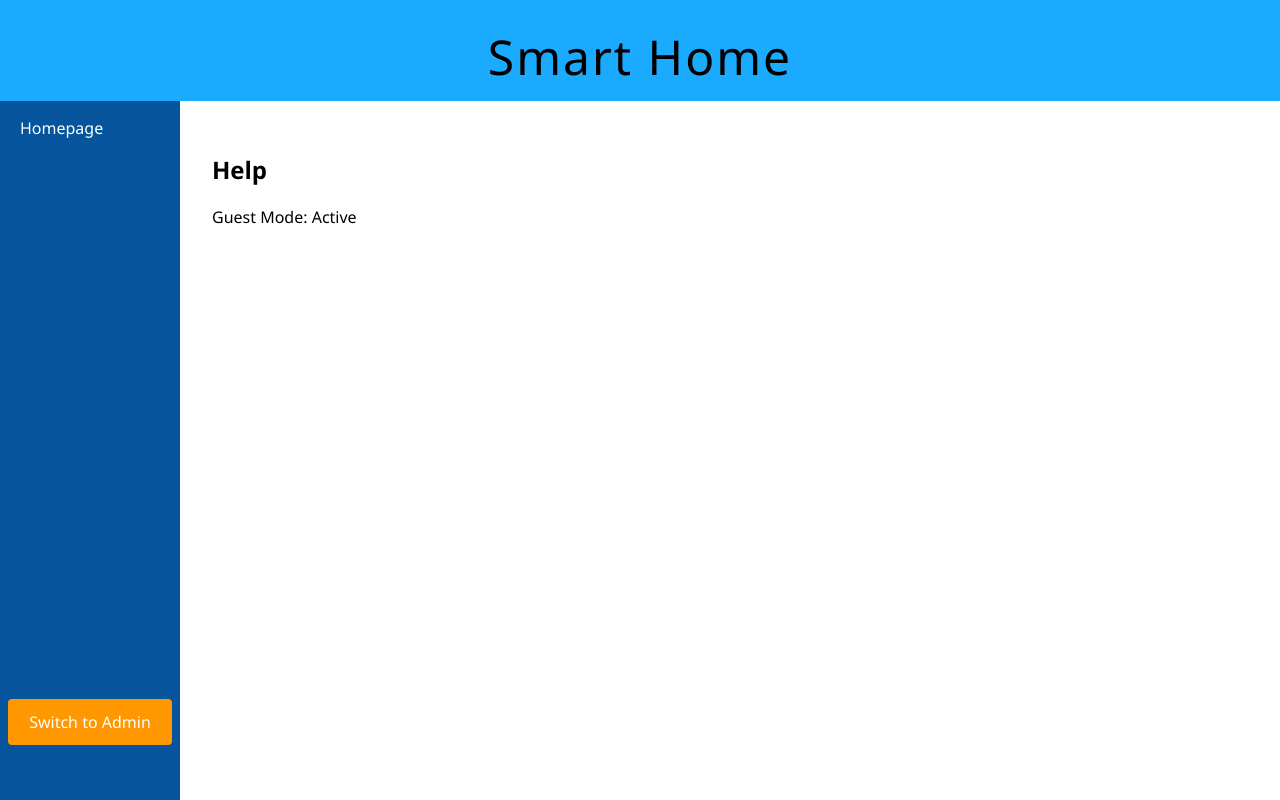
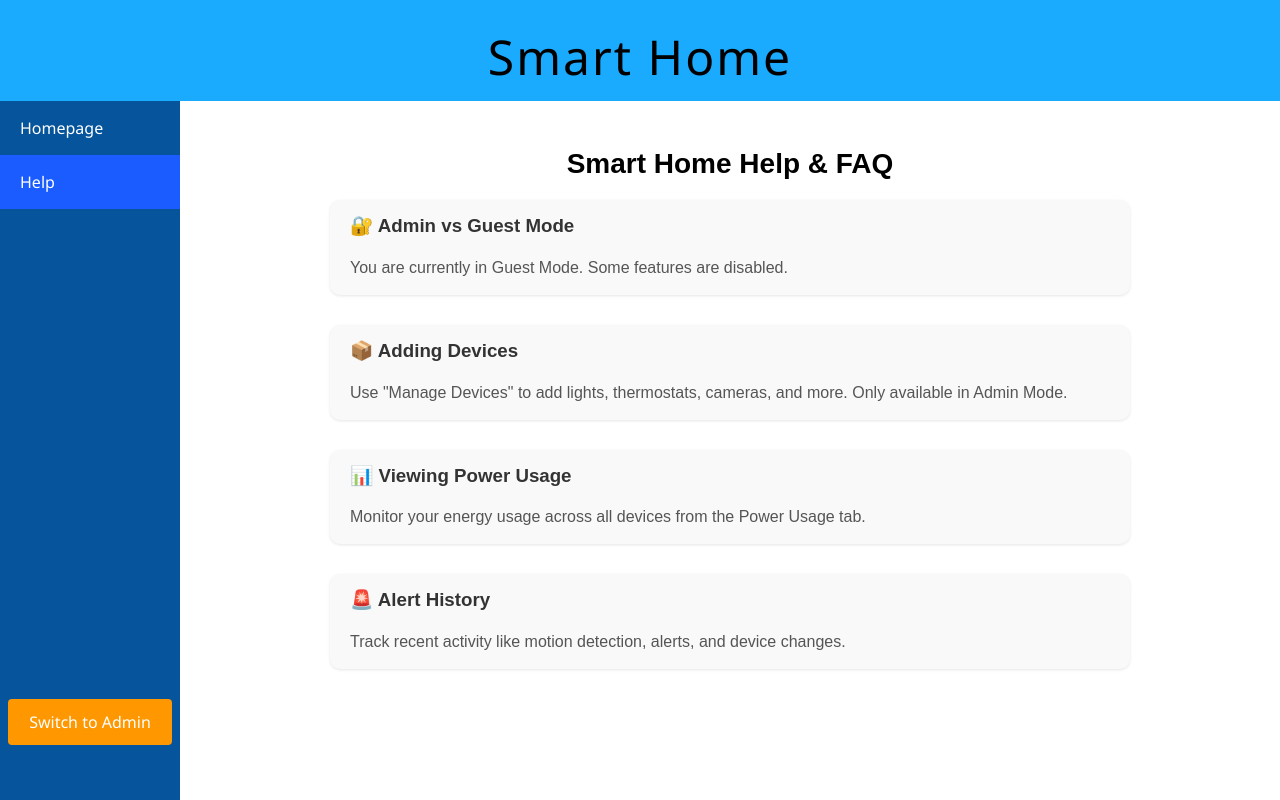
Before and after one commit to AggelosVer/TL_SmartHome, a React (Create React App) app in the folder code/: page /help in a window 1280 px wide. Built offline with nearby package versions, Linux system fonts and the light colour scheme.

Commit message:
help.js improve

```diff
--- a/code/src/App.js
+++ b/code/src/App.js
@@ -47,6 +47,9 @@ const Sidebar = ({ guestMode, requestAdminLogin }) => {
           <li className={location.pathname === '/' ? 'active' : ''}>
             <Link to="/">Homepage</Link>
           </li>
+                      <li className={location.pathname === '/help' ? 'active' : ''}>
+              <Link to="/help">Help</Link>
+         </li>
 
           {/* Admin-only links */}
           {!guestMode && (
@@ -59,9 +62,6 @@ const Sidebar = ({ guestMode, requestAdminLogin }) => {
               </li>
               <li className={location.pathname === '/power' ? 'active' : ''}>
                 <Link to="/power">Power Usage</Link>
-              </li>
-              <li className={location.pathname === '/help' ? 'active' : ''}>
-                <Link to="/help">Help</Link>
               </li>
             </>
           )}
--- /dev/null
+++ b/code/src/pages/Help.css
@@ -0,0 +1,31 @@
+.help-container {
+  padding: 24px;
+  max-width: 800px;
+  margin: auto;
+  font-family: Arial, sans-serif;
+}
+
+.help-container h2 {
+  font-size: 28px;
+  margin-bottom: 20px;
+  text-align: center;
+}
+
+.help-container section {
+  margin-bottom: 30px;
+  background: #f9f9f9;
+  padding: 15px 20px;
+  border-radius: 10px;
+  box-shadow: 0 1px 3px rgba(0,0,0,0.1);
+}
+
+.help-container h3 {
+  margin-top: 0;
+  color: #333;
+}
+
+.help-container p {
+  margin: 8px 0 0;
+  color: #555;
+  line-height: 1.5;
+}
--- a/code/src/pages/Help.js
+++ b/code/src/pages/Help.js
@@ -1,11 +1,34 @@
 import React from 'react';
+import './Help.css';
 
 function Help({ guestMode }) {
   return (
-    <div style={{ padding: 32 }}>
-      <h2>Help</h2>
-      <p>Guest Mode: {guestMode ? 'Active' : 'Inactive'}</p>
-      {/* Help and support info will go here */}
+    <div className="help-container">
+      <h2>Smart Home Help & FAQ</h2>
+
+      <section>
+        <h3>🔐 Admin vs Guest Mode</h3>
+        <p>
+          {guestMode
+            ? 'You are currently in Guest Mode. Some features are disabled.'
+            : 'You are in Admin Mode. You have full access to all features.'}
+        </p>
+      </section>
+
+      <section>
+        <h3>📦 Adding Devices</h3>
+        <p>Use "Manage Devices" to add lights, thermostats, cameras, and more. Only available in Admin Mode.</p>
+      </section>
+
+      <section>
+        <h3>📊 Viewing Power Usage</h3>
+        <p>Monitor your energy usage across all devices from the Power Usage tab.</p>
+      </section>
+
+      <section>
+        <h3>🚨 Alert History</h3>
+        <p>Track recent activity like motion detection, alerts, and device changes.</p>
+      </section>
     </div>
   );
 }
```
